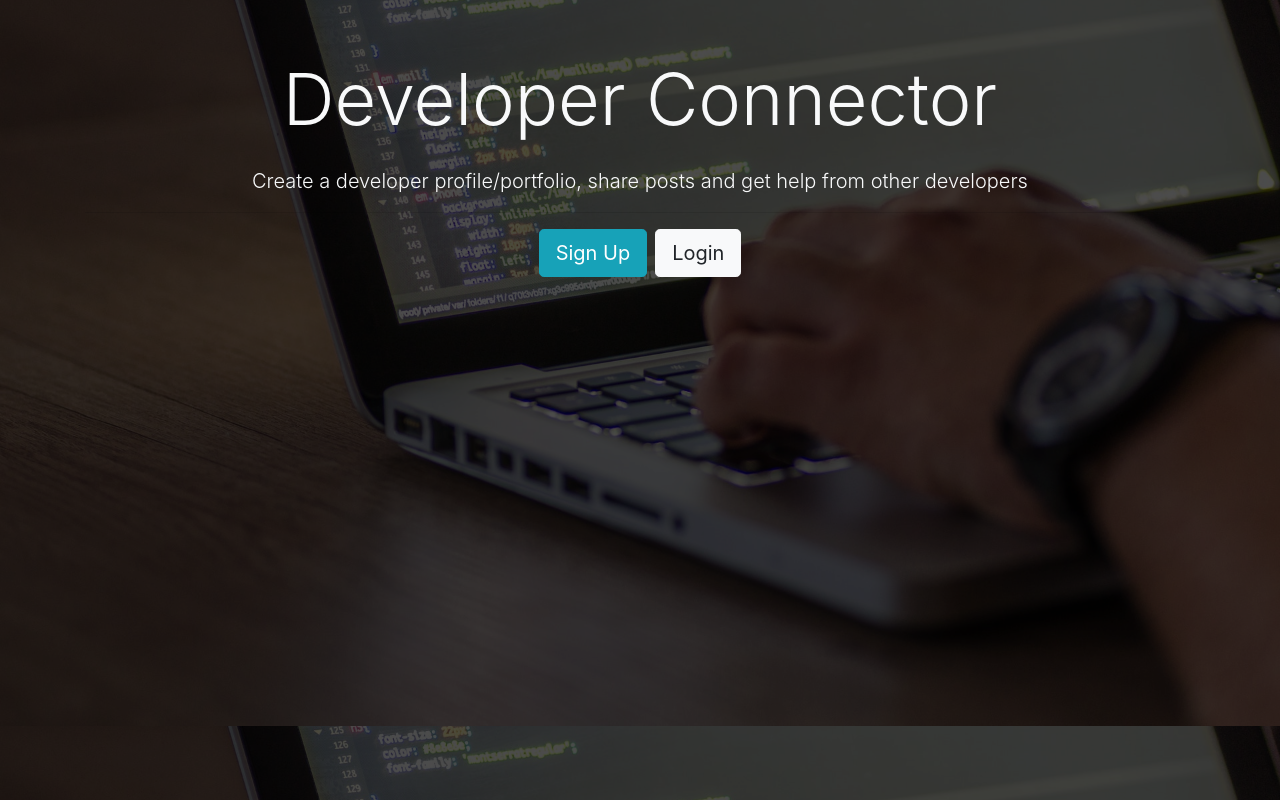
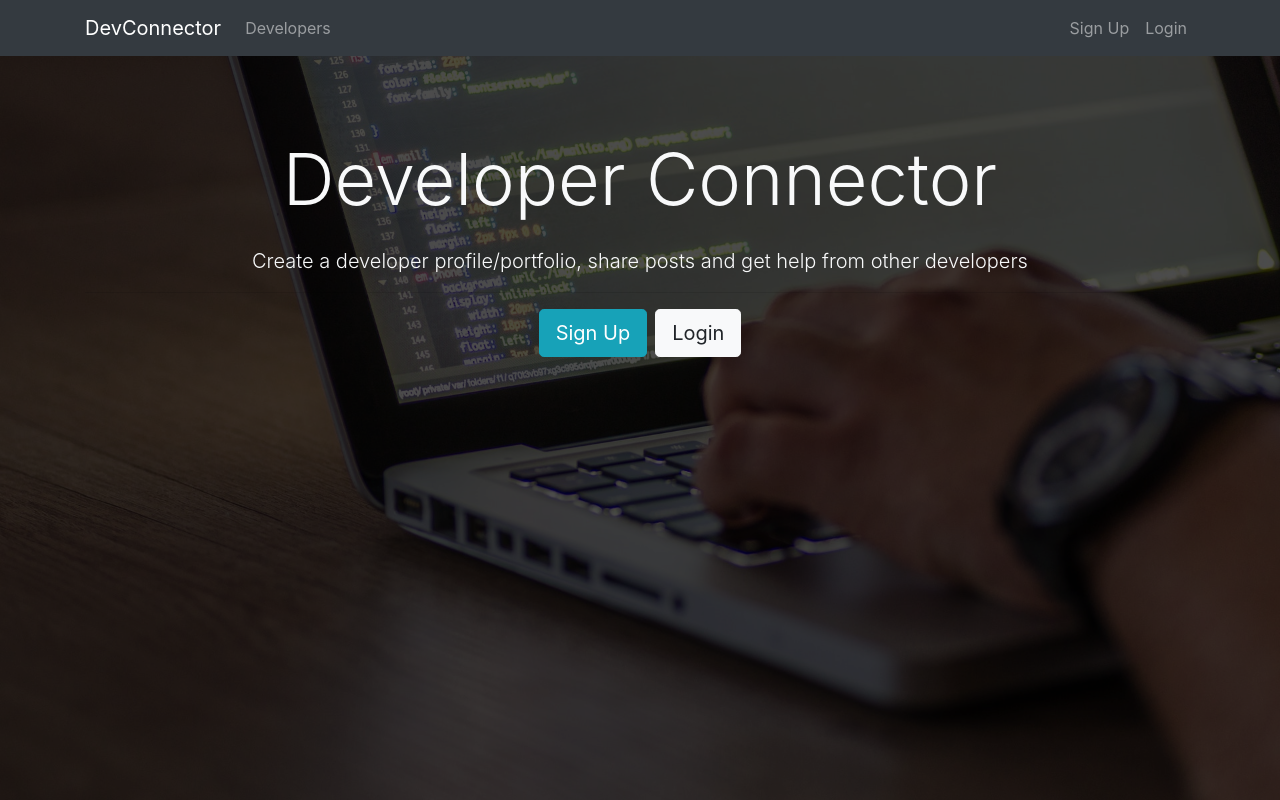
Before and after one commit to kpyouri/Socialgram, a React (Create React App) app in the folder client/: page / in a window 1280 px wide. Shown: the top 800 px of the page. Built offline with nearby package versions, Linux system fonts and the light colour scheme.

Commit message:
fixed nav bar

```diff
--- a/client/src/components/layout/Navbar.js
+++ b/client/src/components/layout/Navbar.js
@@ -3,22 +3,33 @@
 class Navbar extends Component {
   render() {
     return (
-<div className="landing">
-    <div className="dark-overlay landing-inner text-light">
-      <div className="container">
-        <div className="row">
-          <div className="col-md-12 text-center">
-            <h1 className="display-3 mb-4">Developer Connector
-            </h1>
-            <p className="lead"> Create a developer profile/portfolio, share posts and get help from other developers</p>
-            <hr />
-            <a href="register.html" className="btn btn-lg btn-info mr-2">Sign Up</a>
-            <a href="login.html" className="btn btn-lg btn-light">Login</a>
-          </div>
-        </div>
+<nav class="navbar navbar-expand-sm navbar-dark bg-dark mb-4">
+    <div class="container">
+      <a class="navbar-brand" href="landing.html">DevConnector</a>
+      <button class="navbar-toggler" type="button" data-toggle="collapse" data-target="#mobile-nav">
+        <span class="navbar-toggler-icon"></span>
+      </button>
+
+      <div class="collapse navbar-collapse" id="mobile-nav">
+        <ul class="navbar-nav mr-auto">
+          <li class="nav-item">
+            <a class="nav-link" href="profiles.html"> Developers
+            </a>
+          </li>
+        </ul>
+
+        <ul class="navbar-nav ml-auto">
+          <li class="nav-item">
+            <a class="nav-link" href="register.html">Sign Up</a>
+          </li>
+          <li class="nav-item">
+            <a class="nav-link" href="login.html">Login</a>
+          </li>
+        </ul>
       </div>
     </div>
-  </div>
+  </nav>
+
     )
   }
 }
```
